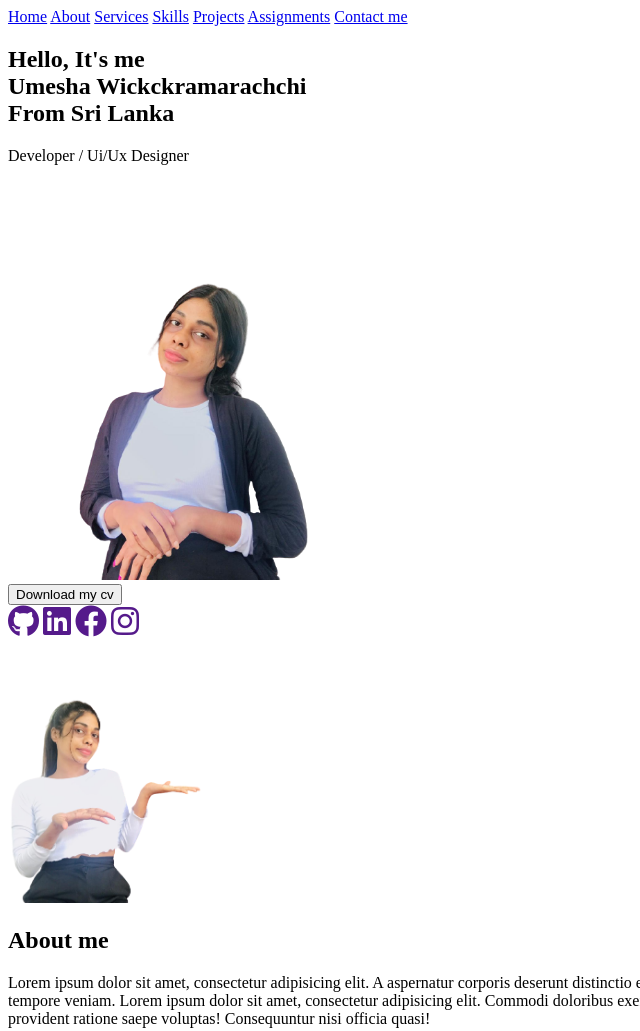
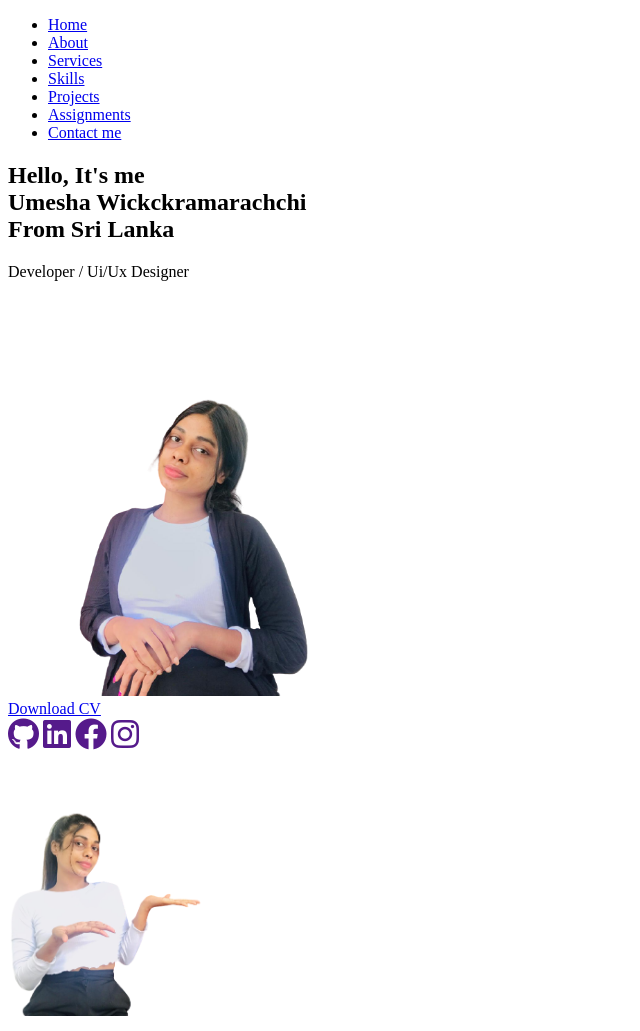
Before and after one commit to UmeshaWickramarachchi/MyPortfolio, a plain HTML site: page index.html in a window 1280 px wide. Shown: the top 1031 px of the page, without its empty margins (0-640 px from the left). Drawn offline with Linux system fonts and the light colour scheme.

Commit message:
update index file

```diff
--- a/index.html
+++ b/index.html
@@ -5,18 +5,24 @@
     <title>My PortFolio</title>
     <link rel="icon" type="image/x-icon" href="assets\favicon.ico">
 
+    <meta name="keywords" content="html, css, js, java, ijse, software">
+    <meta name="description" content="My portfolio website">
+    <meta name="author" content="Umesha Wickckramarachchi">
     <meta name="viewport" content="width=device-width, initial-scale=1.0">
     <link rel="stylesheet" href="https://cdnjs.cloudflare.com/ajax/libs/font-awesome/6.4.0/css/all.min.css">
 </head>
 <body>
 <nav>
-    <a href="#home">Home</a>
-    <a href="#about me">About</a>
-    <a href="#services">Services</a>
-    <a href="#skills">Skills</a>
-    <a href="#my projects">Projects</a>
-    <a href="#my assignments">Assignments</a>
-    <a href="#contact me">Contact me</a>
+    <ul>
+        <li><a href="#home">Home</a></li>
+        <li><a href="#about me">About</a></li>
+        <li><a href="#services">Services</a></li>
+        <li><a href="#skills">Skills</a></li>
+        <li><a href="#my projects">Projects</a></li>
+        <li><a href="#my assignments">Assignments</a></li>
+        <li><a href="#contact me">Contact me</a></li>
+
+    </ul>
 </nav>
 <header>
     <main>
@@ -29,8 +35,10 @@
             <img src="assets\myimage.png" alt="umeshsa" width="300">
 
             <div>
+                <a href="assets\pdf\SampleCV.pdf">Download CV</a>
 
-                <button>Download my cv</button>
+
+
             </div>
             <div>
 
```
Also changed, not shown: 1 other file.
